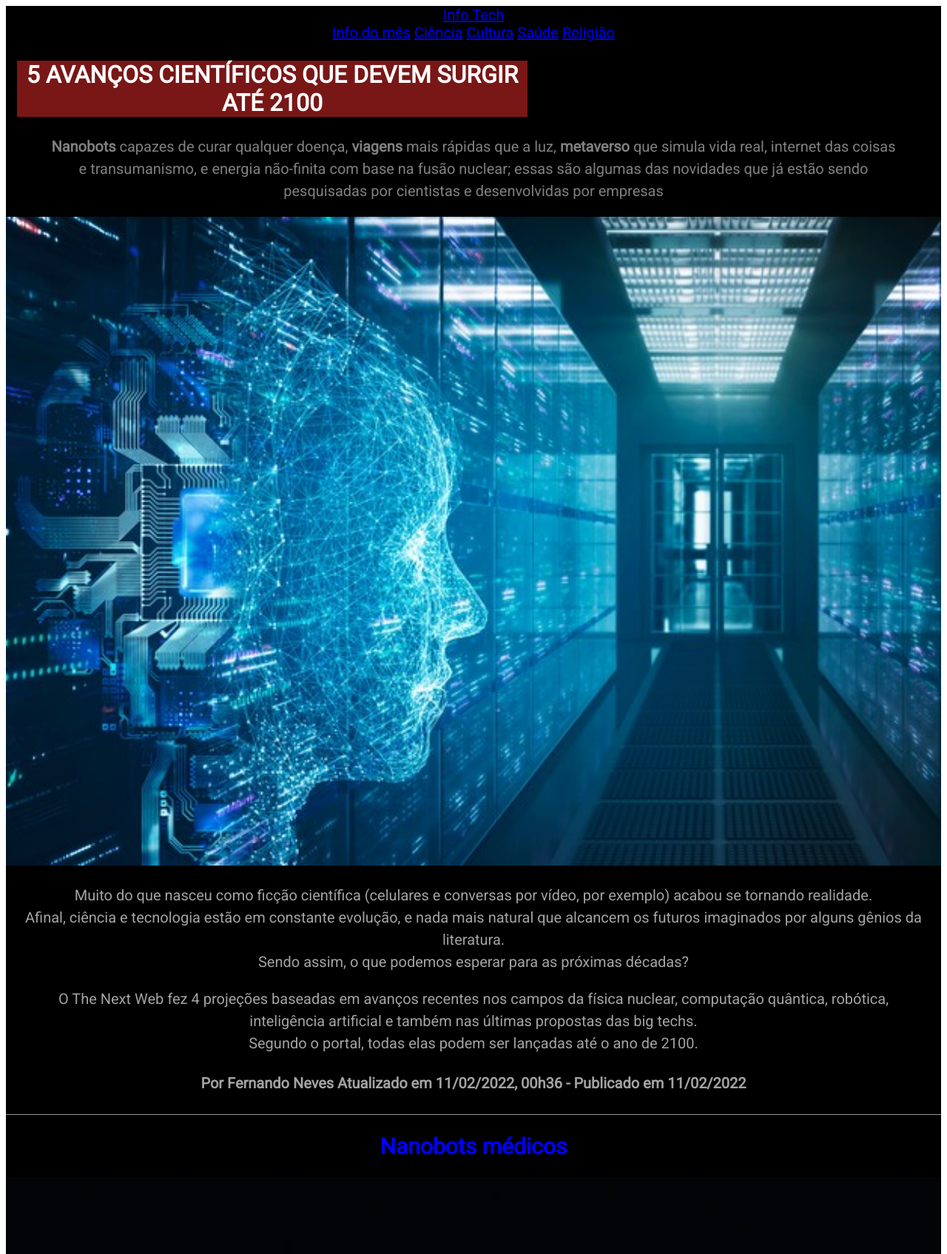
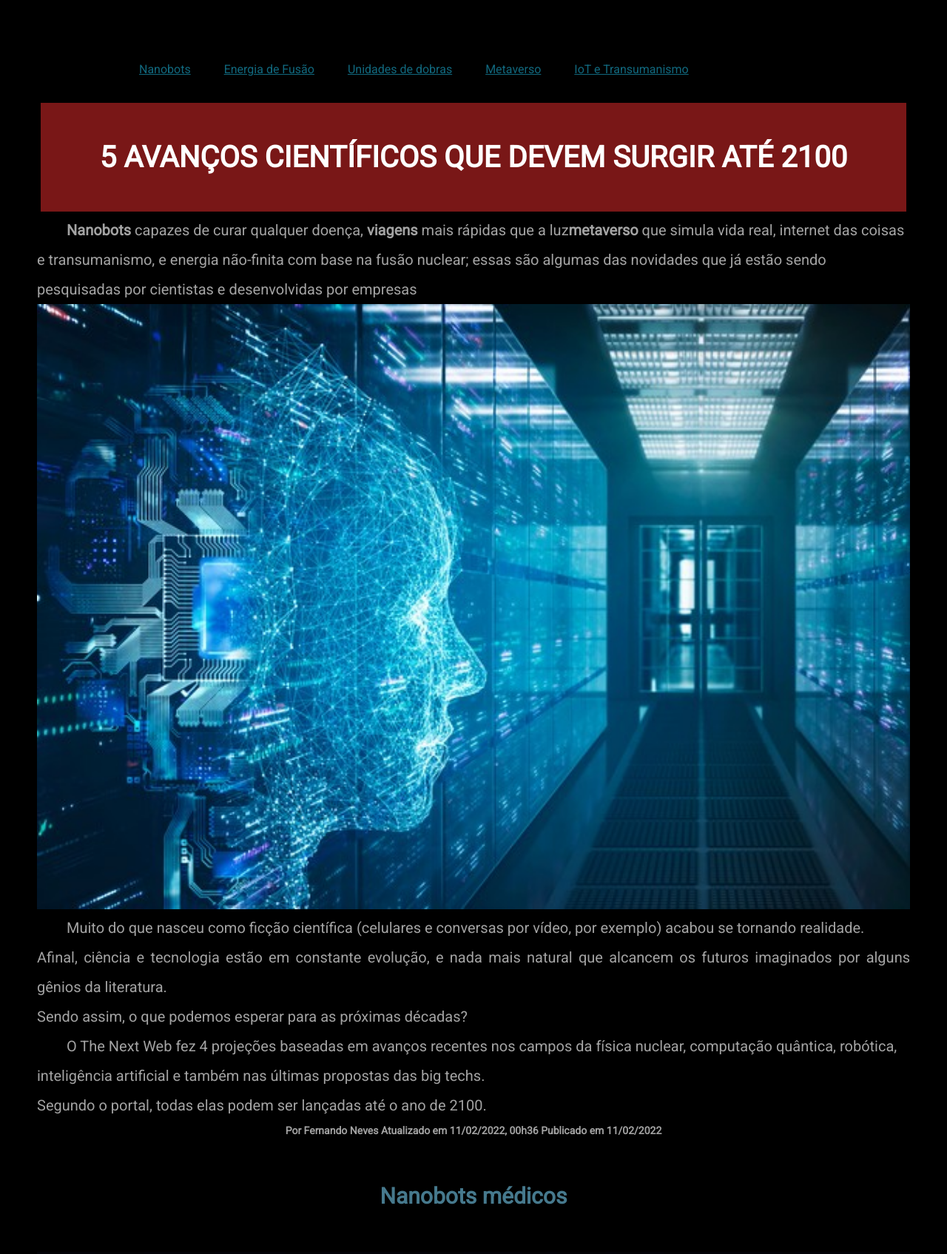
Before and after one commit to OfFernandoNeves/single-page-application-spa, a plain HTML site: page index.html in a window 1280 px wide. Shown: the top 1695 px of the page at 74% size. Drawn offline with Linux system fonts and the light colour scheme.

Commit message:
Revisões do projeto

```diff
--- a/index.html
+++ b/index.html
@@ -10,57 +10,39 @@
 <link href="https://fonts.googleapis.com/css2?family=Roboto&display=swap" rel="stylesheet">
 <link rel="stylesheet" href="styles.css">
 </head>
+    <header>
+        <div>
+            <nav>
+                <ul class="mov_links">
+                    <li><a class href="#">Nanobots</a></li>
+                    <li><a href="#">Energia de Fusão</a></li>
+                    <li><a href="#">Unidades de dobras</a></li>
+                    <li><a href="#">Metaverso</a></li>
+                    <li><a href="#">IoT e Transumanismo</a></li>
+            </nav>
+        </div>
+    </header>
 <body>
-    <div class="box-area">
-        <div class="wrapper">
-            <div class="logo">
-                <a href="#">Info Tech</a>
-    </div>
-    <nav>
-
-        <a href="#">Info do mês</a>
-        <a href="#">Ciência</a>
-        <a href="#">Cultura</a>
-        <a href="#">Saúde</a>
-        <a href="#">Religião</a>
-    </nav>
-    <header>
-        <span class="logo"></span>
-            <a href="#"></a>
-
-    </header>
             <h1> 5 AVANÇOS CIENTÍFICOS QUE DEVEM SURGIR ATÉ 2100 </h1>
-                <p class="subtitulo">
-                    <strong>Nanobots</strong> capazes de curar qualquer doença, <strong>viagens</strong> mais rápidas que a luz, <strong>metaverso</strong> que simula vida real, internet das coisas <br> e transumanismo, e energia não-finita com base na fusão nuclear; essas são algumas das novidades que já estão sendo <br> pesquisadas por cientistas e desenvolvidas por empresas
-                </p>
+        <div class="container">
+            <div class="subtitulos">
+                <p><strong>Nanobots</strong> capazes de curar qualquer doença, <strong>viagens</strong> mais rápidas que a luz<strong>metaverso</strong> que simula vida real, internet das coisas <br> e transumanismo, e energia não-finita com base na fusão nuclear; essas são algumas das novidades que já estão sendo <br> pesquisadas por cientistas e desenvolvidas por empresas</p>
             <img src="Imagens/metaverso2.jpg" alt="Metaverso"/>
-                <p>
-                    Muito do que nasceu como ficção científica (celulares e conversas por vídeo, por exemplo) acabou se tornando realidade. <br> Afinal, ciência e tecnologia estão em constante evolução, e nada mais natural que alcancem os futuros imaginados por alguns gênios da literatura. <br> Sendo assim, o que podemos esperar para as próximas décadas?
-                </p>
-                <p>
-                    O The Next Web fez 4 projeções baseadas em avanços recentes nos campos da física nuclear, computação quântica, robótica, <br> inteligência artificial e também nas últimas propostas das big techs. <br> Segundo o portal, todas elas podem ser lançadas até o ano de 2100.
-                </p>
+                <p>Muito do que nasceu como ficção científica (celulares e conversas por vídeo, por exemplo) acabou se tornando realidade. <br> Afinal, ciência e tecnologia estão em constante evolução, e nada mais natural que alcancem os futuros imaginados por alguns gênios da literatura. <br> Sendo assim, o que podemos esperar para as próximas décadas?</p>
+                <p>O The Next Web fez 4 projeções baseadas em avanços recentes nos campos da física nuclear, computação quântica, robótica, <br> inteligência artificial e também nas últimas propostas das big techs. <br> Segundo o portal, todas elas podem ser lançadas até o ano de 2100.</p>
                 <h4 class="datahorapubli">
-                    Por <strong>Fernando Neves</strong> Atualizado em 11/02/2022, 00h36 - Publicado em 11/02/2022
+                    Por <strong>Fernando Neves</strong> Atualizado em 11/02/2022, 00h36 Publicado em 11/02/2022
                 </h4>
-        </section>
-        <hr>
         <section>
             <h2 class="subtitulos"> Nanobots médicos</h2>
             <img src="Imagens/nanobot-1-825989.jpg" alt="Robos-em-tamanho-nanomicro-destruindo-celulas"/>
-                <p>
-                    Pequenas máquinas que funcionam a nível celular, capazes de realizar reparos de tecidos, destruir intrusos e fornecer nanomedicamentos direcionados. <br> Assim funcionariam os nanobots médicos.
-                </p>
-                <p>
-                    Mas o uso deles não significaria necessariamente encher a corrente sanguínea com trilhões de pedaços microscópicos de metal e silício. <br> O provável é que os cientistas transformem os robôs biológicos atuais em agentes de inteligência artificial capazes de executar diferentes funções dentro do organismo.
-                </p>
-                <p>
-                    Dessa maneira, seria possível ter dentro do seu corpo minúsculos robôs controlados por uma rede neural conectada às nossas interfaces cérebro-computador, com o único objetivo de otimizar as funções biológicas. Um passo e tanto na busca pela sonhada imortalidade.
-                </p>
+                <p>Pequenas máquinas que funcionam a nível celular, capazes de realizar reparos de tecidos, destruir intrusos e fornecer nanomedicamentos direcionados. <br> Assim funcionariam os nanobots médicos.</p>
+                <p>Mas o uso deles não significaria necessariamente encher a corrente sanguínea com trilhões de pedaços microscópicos de metal e silício. <br> O provável é que os cientistas transformem os robôs biológicos atuais em agentes de inteligência artificial capazes de executar diferentes funções dentro do organismo.</p>
+                <p>Dessa maneira, seria possível ter dentro do seu corpo minúsculos robôs controlados por uma rede neural conectada às nossas interfaces cérebro-computador, com o único objetivo de otimizar as funções biológicas. Um passo e tanto na busca pela sonhada imortalidade.</p>
             <h3>Ver também</h3>
                 <ul>
                     <li>
-                        <a
+                        <a class="ver-tambem"
                             href="https://en.wikipedia.org/wiki/Nanomotor"
                             target="_blank" >Nano motores
                         </a>
@@ -84,34 +66,19 @@
             <h2>Energia de fusão e otimização quântica</h2>
             <img src="Imagens/010115200617-bateria-de-fase-quantica-1.jpg" alt="bateria-de-fase-quantica" />
 
-                <p>
-                    Outra tecnologia que talvez seja utilizada em larga escala em um futuro distante é a energia de fusão nucelar. <br> A partir dela, seria possível usar computadores quânticos para trazer soluções para todos os problemas da civilização.
-                </p>
-                <p>
-                    A fusão pode potencialmente ser uma forma ilimitada de energia, se tornando tão onipresente para uso privado e comercial quanto o ar.
-                </p>
-                <p>
-                    O The Next Web acredita que com a energia de fusão, a humanidade poderia atribuir algoritmos a cada criatura viva no universo conhecido, a fim de otimizar a sua existência.
-                </p>
+                <p>Outra tecnologia que talvez seja utilizada em larga escala em um futuro distante é a energia de fusão nucelar. <br> A partir dela, seria possível usar computadores quânticos para trazer soluções para todos os problemas da civilização.</p>
+                <p>A fusão pode potencialmente ser uma forma ilimitada de energia, se tornando tão onipresente para uso privado e comercial quanto o ar.</p>
+                <p>O The Next Web acredita que com a energia de fusão, a humanidade poderia atribuir algoritmos a cada criatura viva no universo conhecido, a fim de otimizar a sua existência.</p>
     </section>
-
     <section>
             <h2>Unidades de dobra</h2>
             <img src="Imagens/300px-Star_Trek_Warp_Field.png" alt="Star-trek-dobra-espaço"/>
             <img src="./Imagens/espaco-tempo.jpg" alt="Espaço-tempo"/>
 
-                <p>
-                    Para viajar pelo espaço, é preciso velocidade. O problema é que o universo não parece permitir que nada viaje mais rápido que a luz.<br> Pois os warp drives (sim, aqueles mesmos de Star Trek) podem resolver isso.
-                </p>
-                <p>
-                    Com o uso deles, em vez de aumentar a velocidade, seria possível – ao menos na teoria – explorar as propriedades do universo para ir mais longe. <br>Isso envolveria o deslocamento por meio de bolhas de dobra no espaço.
-                </p>
-                <p>
-                    Parece que estamos de novo tentando ir onde nenhum homem jamais esteve.<br> Mas os físicos estão entusiasmados com algumas equações e simulações que começam a fazer os warp drives parecerem mais com ciência.
-                </p>
-                <p>
-                    Além disso, a tecnologia teria um bônus: aumentaria as chances de humanos descobrirem vida alienígena.
-                </p>
+                <p>Para viajar pelo espaço, é preciso velocidade. O problema é que o universo não parece permitir que nada viaje mais rápido que a luz.<br> Pois os warp drives (sim, aqueles mesmos de Star Trek) podem resolver isso.</p>
+                <p>Com o uso deles, em vez de aumentar a velocidade, seria possível – ao menos na teoria – explorar as propriedades do universo para ir mais longe. <br>Isso envolveria o deslocamento por meio de bolhas de dobra no espaço.</p>
+                <p>Parece que estamos de novo tentando ir onde nenhum homem jamais esteve.<br> Mas os físicos estão entusiasmados com algumas equações e simulações que começam a fazer os warp drives parecerem mais com ciência.</p>
+                <p>Além disso, a tecnologia teria um bônus: aumentaria as chances de humanos descobrirem vida alienígena.</p>
             <h3>Ver também</h3>
                 <ul>
                     <li>
@@ -150,9 +117,8 @@
             <h2>Metaverso</h2>
             <img src="Imagens/mocap-avatar.jpg" alt="filme-avatar"/>
 
-                <p>
-                    Claro, ele não poderia faltar. <br> Hoje, o metaverso é caracterizado como um mundo cheio de avatares de desenhos animados, feito como gráficos de baixa qualidade, e que necessita de um fone de ouvido VR para ser acessado.
-                </p>
+                <p>Claro, ele não poderia faltar. <br> Hoje, o metaverso é caracterizado como um mundo cheio de avatares de desenhos animados, feito como gráficos de baixa qualidade, e que necessita de um fone de ouvido VR para ser acessado.</p>
+
             <h3>Ver também</h3>
                 <ul>
                     <li>
@@ -182,28 +148,17 @@
     </section>
     <section>
             <h2> Internet das coisas e Transumanismo</h2>
+            <div class="subtitulos">
             <img src="./Imagens/internet-das-coisas.jpg" alt="rosto-transumano-interligado-as-coisas"/>
 
-                <p>
-                    No futuro, diferentes utensílios e sensores estarão no nosso corpo na forma de wearables. <br> Eles avisarão a sua casa quando, como e em que condições você está chegando. Se for um dia de muito calor, conforme você se aproxima do seu destino o sistema responsável pela refrigeração do seu apartamento vai se ativar deixando-o na sua temperatura ideal. <br> As luzes também se ascenderão e se ajustarão às suas preferências pré-determinadas.
-                </p>
-                <p>
-                    Se você gosta de ouvir música quando chega, o aparelho de som vai ligar e escolher as canções adequadas ao momento. <br> Ele se baseará no seu momento atual de cansaço, nervosismo, ansiedade e outros estados psicológicos que serão medidos por um chip em alguma parte de seu corpo entre várias outras possibilidades.
-                </p>
-
-                    <p>
-                        Outro ponto importante é o chamado Transumanismo.
-                    </p>
-                    <div class="leftSide">
-                    <p>
-                        Em termos objetivos, o transumanismo visa o aumento da inteligência e das capacidades humanas além do prolongamento indefinido do nosso tempo de vida através das tecnologias para eliminação do envelhecimento, visando a imortalidade. <br> É impossível não pensar as implicações que a evolução da internet vai ter nestes avanços quando pensamos que dentro de poucos anos estaremos sendo implementados por acessórios capazes de se conectar a ela.
-                    </p>
-                    <p>
-                        De um ponto de vista neural, é muito possível que em 100 anos sejamos capazes não apenas de receber o conteúdo da rede em nossas cabeças como também de ampliar nossas faculdades mentais a partir desta integração. <br> É claro que existem riscos inerentes de conectar o nosso cérebro a uma rede tão aberta quanto a internet, mas é provável que novas formas de encriptação e segurança apareçam até lá.
-                    </p>
-                    <hr>
-                </div>
-                <h3>Ver também</h3>
+                <p>No futuro, diferentes utensílios e sensores estarão no nosso corpo na forma de wearables. <br> Eles avisarão a sua casa quando, como e em que condições você está chegando. Se for um dia de muito calor, conforme você se aproxima do seu destino o sistema responsável pela refrigeração do seu apartamento vai se ativar deixando-o na sua temperatura ideal. <br> As luzes também se ascenderão e se ajustarão às suas preferências pré-determinadas.</p>
+                <p>Se você gosta de ouvir música quando chega, o aparelho de som vai ligar e escolher as canções adequadas ao momento. <br> Ele se baseará no seu momento atual de cansaço, nervosismo, ansiedade e outros estados psicológicos que serão medidos por um chip em alguma parte de seu corpo entre várias outras possibilidades.</p>
+                <p>Outro ponto importante é o chamado Transumanismo.</p>
+                <p>Em termos objetivos, o transumanismo visa o aumento da inteligência e das capacidades humanas além do prolongamento indefinido do nosso tempo de vida através das tecnologias para eliminação do envelhecimento, visando a imortalidade. <br> É impossível não pensar as implicações que a evolução da internet vai ter nestes avanços quando pensamos que dentro de poucos anos estaremos sendo implementados por acessórios capazes de se conectar a ela.</p>
+                <p>De um ponto de vista neural, é muito possível que em 100 anos sejamos capazes não apenas de receber o conteúdo da rede em nossas cabeças como também de ampliar nossas faculdades mentais a partir desta integração. <br> É claro que existem riscos inerentes de conectar o nosso cérebro a uma rede tão aberta quanto a internet, mas é provável que novas formas de encriptação e segurança apareçam até lá.</p>
+                <hr>
+            </div>
+            <h3>Ver também</h3>
             <iframe
                 width="440"
                 height="300"
--- a/styles.css
+++ b/styles.css
@@ -1,9 +1,11 @@
+@import url('https://fonts.googleapis.com/css2?family=Montserrat:wght@500&family=Roboto&display=swap');
+
 *
 {
     box-sizing: border-box;
-}
-.boxarea{
     background: black;
+    margin: 0;
+    padding: 0;
 }
 body
 {
@@ -11,44 +13,72 @@ body
     text-align: center;
     font-size: 20px;
     color: rgb(163, 163, 163);
+    padding: 50px
 }
-hr {
-    margin-top: 30px;
-    border: 0;
-    border-top: 1px solid rgb(150, 150, 150);
+li, a {
+    list-style: none;
+    font-family: "Roboto", sans-serif;
+    font-weight: 500;
+    font-size: 16px;
+    text-align: left;
+    color: rgba(33, 201, 243, 0.521);
+}
+header {
+    display: flex;
+    justify-content: space-between;
+    align-items: center;
+    padding: 30px 10%;
+
+}
+.mov_links {
+    list-style: none;
+}
+.mov_links li {
+    display: inline-block;
+    padding: 0px 20px;
+}
+.mov_links li a {
+    transition: all 0.3s ease 0;
+}
+.mov_links li a:hover {
+    color: rgb(121, 23, 23) ;
 }
 
-.box-area {
-    background: #000;
-
-}
 h1
 {
-    font-size: 32px;
+    font-size: 40px;
     color: white;
     background: rgb(121, 23, 23);
     border: 5px solid #000;
-    padding: 25px px 32px;
-    max-width: 700px;
-    margin-right: 10px;
-    margin-left: 10px;
-    margin-bottom: 5px
+    padding: 50px 30px
     ;
-}
-.subtitulo {
-    color: gray;
-    font-size: 20;
 }
 h2
 {
-    color: blue
+    color: rgb(70, 121, 141);
+    line-height: 5;
+}
+h3 {
+    padding-left: 10px;
+    text-align: left;
+    font-size: 20px;
+    color: rgba(33, 201, 243, 0.521);
+}
+.ver-tambem {
+    text-align: left;
+    padding-left: 10px;
+    color: rgba(33, 201, 243, 0.521);
+}
+
+h4
+{
+    line-height: 2;
+    font-size: 14px;
 }
 p {
-    line-height: 1.5;
-}
-.leftSide
-{
-    display: flex;
+    line-height: 2;
+    text-align: justify;
+    text-indent: 40px;
 }
 img
 {
```
